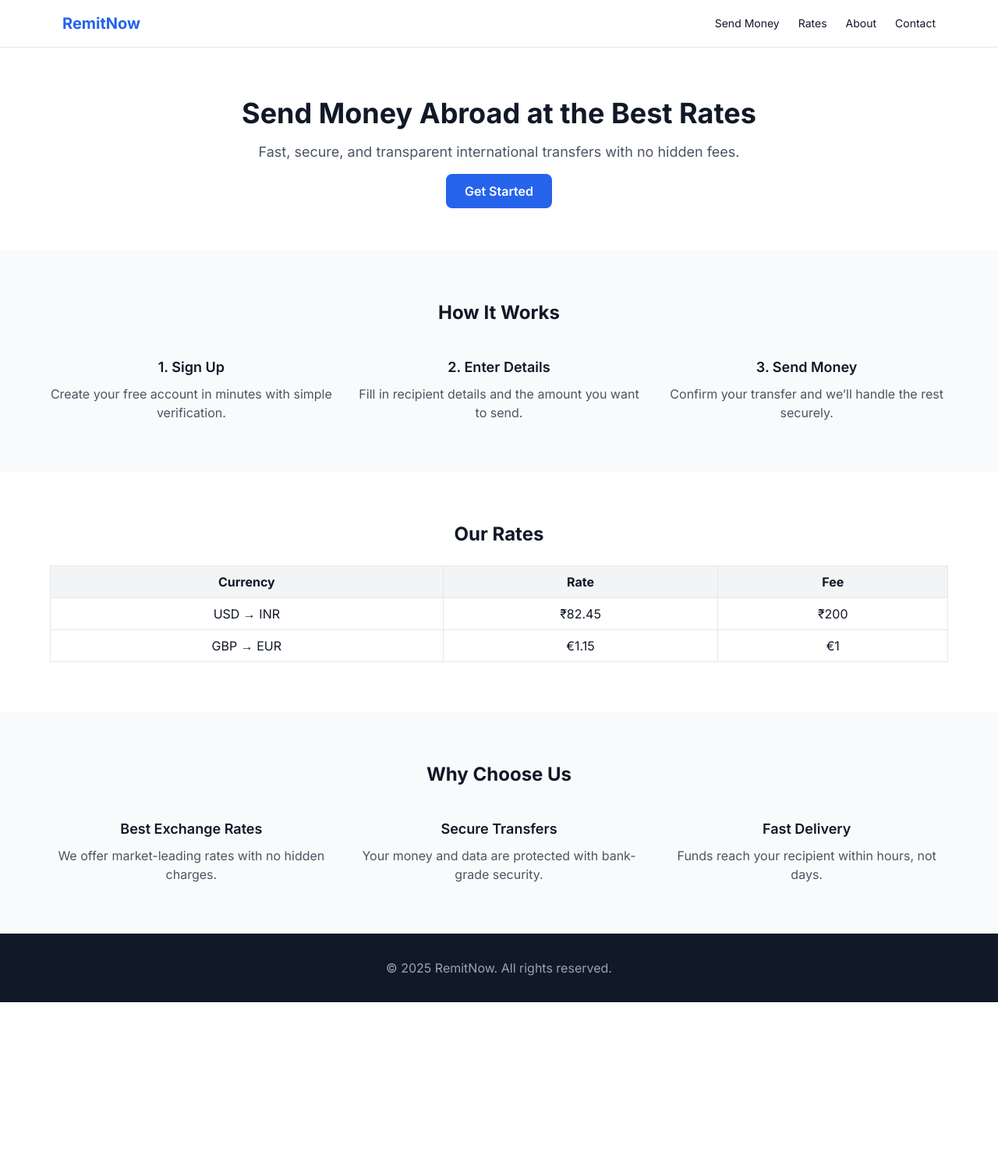
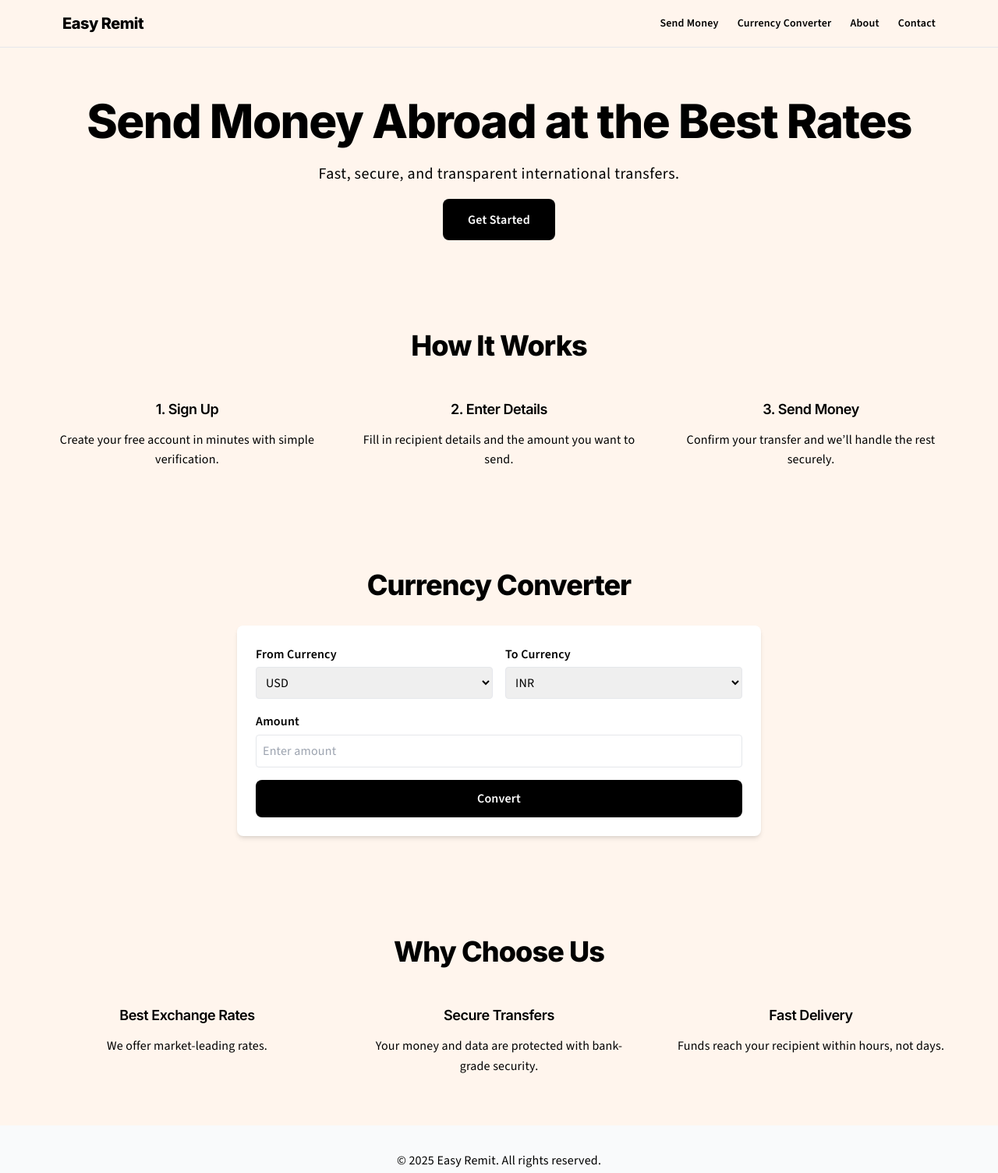
Before and after one commit to gitguyroy/Easy-Remit-2, a plain HTML site: page index.html in a window 1280 px wide. Shown: the whole page at 78% size. Before the commit the page ends 1285 px from the top, so only its background shows below. Drawn offline with nearby package versions, Linux system fonts and the light colour scheme.

Commit message:
Update index.html
Updated code

```diff
--- a/index.html
+++ b/index.html
@@ -3,24 +3,47 @@
 <head>
   <meta charset="UTF-8" />
   <meta name="viewport" content="width=device-width, initial-scale=1.0" />
-  <title>RemitNow - International Transfers</title>
+  <title>Easy Remit - International Transfers</title>
   <script src="https://cdn.tailwindcss.com"></script>
-  <link href="https://fonts.googleapis.com/css2?family=Inter:wght@400;600;700&display=swap" rel="stylesheet">
+  <link href="https://fonts.googleapis.com/css2?family=Inter:wght@400;600;800&family=Source+Sans+3:wght@400;500;600&display=swap" rel="stylesheet">
   <style>
-    body { font-family: 'Inter', sans-serif; }
+    body {
+      font-family: 'Source Sans 3', sans-serif;
+      color: #000;
+      letter-spacing: 0.2px;
+    }
+    h1, h2, h3, h4 {
+      font-family: 'Inter', sans-serif;
+      font-weight: 800;
+      letter-spacing: -0.5px;
+      color: #000;
+    }
+    p, a, li, td, th, input, select, button, label {
+      font-family: 'Source Sans 3', sans-serif;
+      font-weight: 400;
+      line-height: 1.6;
+      color: #000;
+    }
+    nav a {
+      font-weight: 700;
+    }
+    th {
+      font-weight: 700;
+      border: none !important;
+    }
   </style>
 </head>
-<body class="bg-white text-gray-900">
+<body class="bg-[#fff5ed] text-black">
   <!-- Navigation -->
   <header class="border-b border-gray-200">
     <div class="max-w-6xl mx-auto flex items-center justify-between p-4">
-      <h1 class="text-xl font-bold text-blue-600">RemitNow</h1>
+      <h1 class="text-xl font-bold">Easy Remit</h1>
       <nav>
-        <ul class="flex space-x-6 text-sm font-medium">
-          <li><a href="#send" class="hover:text-blue-600">Send Money</a></li>
-          <li><a href="#rates" class="hover:text-blue-600">Rates</a></li>
-          <li><a href="#about" class="hover:text-blue-600">About</a></li>
-          <li><a href="#contact" class="hover:text-blue-600">Contact</a></li>
+        <ul class="flex space-x-6 text-sm font-bold">
+          <li><a href="#send" class="hover:opacity-70">Send Money</a></li>
+          <li><a href="#converter" class="hover:opacity-70">Currency Converter</a></li>
+          <li><a href="#about" class="hover:opacity-70">About</a></li>
+          <li><a href="#contact" class="hover:opacity-70">Contact</a></li>
         </ul>
       </nav>
     </div>
@@ -28,90 +51,132 @@
 
   <!-- Hero Section -->
   <section class="max-w-6xl mx-auto text-center py-16 px-4">
-    <h2 class="text-4xl font-bold mb-4">Send Money Abroad at the Best Rates</h2>
-    <p class="text-lg text-gray-600 mb-6">
-      Fast, secure, and transparent international transfers with no hidden fees.
+    <h2 class="text-6xl font-extrabold mb-6 tracking-tight">Send Money Abroad at the Best Rates</h2>
+    <p class="text-xl font-medium mb-8 tracking-wide">
+      Fast, secure, and transparent international transfers.
     </p>
-    <a href="#send" class="bg-blue-600 text-white px-6 py-3 rounded-lg font-semibold hover:bg-blue-700 transition">Get Started</a>
+    <a href="#send" class="bg-black text-white px-8 py-4 rounded-lg font-semibold hover:opacity-80 transition">Get Started</a>
   </section>
 
   <!-- How It Works -->
-  <section id="how" class="bg-gray-50 py-16 px-4">
+  <section id="how" class="py-16 px-4">
     <div class="max-w-6xl mx-auto text-center">
-      <h3 class="text-2xl font-bold mb-10">How It Works</h3>
-      <div class="grid grid-cols-1 md:grid-cols-3 gap-8">
+      <h3 class="text-4xl font-bold mb-12 tracking-tight">How It Works</h3>
+      <div class="grid grid-cols-1 md:grid-cols-3 gap-12">
         <div>
-          <h4 class="text-lg font-semibold mb-2">1. Sign Up</h4>
-          <p class="text-gray-600">Create your free account in minutes with simple verification.</p>
+          <h4 class="text-lg font-semibold mb-3 tracking-tight">1. Sign Up</h4>
+          <p>Create your free account in minutes with simple verification.</p>
         </div>
         <div>
-          <h4 class="text-lg font-semibold mb-2">2. Enter Details</h4>
-          <p class="text-gray-600">Fill in recipient details and the amount you want to send.</p>
+          <h4 class="text-lg font-semibold mb-3 tracking-tight">2. Enter Details</h4>
+          <p>Fill in recipient details and the amount you want to send.</p>
         </div>
         <div>
-          <h4 class="text-lg font-semibold mb-2">3. Send Money</h4>
-          <p class="text-gray-600">Confirm your transfer and we’ll handle the rest securely.</p>
+          <h4 class="text-lg font-semibold mb-3 tracking-tight">3. Send Money</h4>
+          <p>Confirm your transfer and we’ll handle the rest securely.</p>
         </div>
       </div>
     </div>
   </section>
 
-  <!-- Rates Section -->
-  <section id="rates" class="py-16 px-4">
-    <div class="max-w-6xl mx-auto text-center">
-      <h3 class="text-2xl font-bold mb-6">Our Rates</h3>
-      <div class="overflow-x-auto">
-        <table class="table-auto w-full border-collapse border border-gray-200">
-          <thead>
-            <tr class="bg-gray-100">
-              <th class="px-4 py-2 border border-gray-200">Currency</th>
-              <th class="px-4 py-2 border border-gray-200">Rate</th>
-              <th class="px-4 py-2 border border-gray-200">Fee</th>
-            </tr>
-          </thead>
-          <tbody>
-            <tr>
-              <td class="px-4 py-2 border border-gray-200">USD → INR</td>
-              <td class="px-4 py-2 border border-gray-200">₹82.45</td>
-              <td class="px-4 py-2 border border-gray-200">₹200</td>
-            </tr>
-            <tr>
-              <td class="px-4 py-2 border border-gray-200">GBP → EUR</td>
-              <td class="px-4 py-2 border border-gray-200">€1.15</td>
-              <td class="px-4 py-2 border border-gray-200">€1</td>
-            </tr>
-          </tbody>
-        </table>
+  <!-- Currency Converter Section -->
+  <section id="converter" class="py-16 px-4">
+    <div class="max-w-6xl mx-auto">
+      <h3 class="text-4xl font-bold mb-8 tracking-tight text-center">Currency Converter</h3>
+
+      <!-- Currency Converter Form -->
+      <div class="max-w-2xl mx-auto bg-white p-6 rounded-lg shadow-md">
+        <form id="converterForm" class="space-y-4">
+          <div class="grid grid-cols-1 md:grid-cols-2 gap-4">
+            <div>
+              <label class="block mb-1 font-semibold">From Currency</label>
+              <select class="border rounded px-2 py-2 w-full" name="fromCurrency">
+                <option>USD</option>
+                <option>GBP</option>
+                <option>EUR</option>
+                <option>INR</option>
+              </select>
+            </div>
+            <div>
+              <label class="block mb-1 font-semibold">To Currency</label>
+              <select class="border rounded px-2 py-2 w-full" name="toCurrency">
+                <option>INR</option>
+                <option>USD</option>
+                <option>GBP</option>
+                <option>EUR</option>
+              </select>
+            </div>
+          </div>
+          <div>
+            <label class="block mb-1 font-semibold">Amount</label>
+            <input type="number" name="amount" placeholder="Enter amount" class="border rounded px-2 py-2 w-full">
+          </div>
+          <button type="button" id="convertBtn" class="bg-black text-white px-6 py-3 rounded-lg font-semibold hover:opacity-80 transition w-full">Convert</button>
+        </form>
+
+        <!-- Contact Form (hidden initially) -->
+        <div id="contactForm" class="hidden mt-6">
+          <h4 class="text-2xl font-bold mb-4">Get in Touch</h4>
+          <form id="googleSheetForm" class="space-y-4">
+            <input type="text" name="name" placeholder="Your Name" class="border rounded px-2 py-2 w-full" required>
+            <input type="email" name="email" placeholder="Your Email" class="border rounded px-2 py-2 w-full" required>
+            <textarea name="message" placeholder="Your Message" class="border rounded px-2 py-2 w-full" required></textarea>
+            <button type="submit" class="bg-black text-white px-6 py-3 rounded-lg font-semibold hover:opacity-80 transition w-full">Submit</button>
+          </form>
+          <p id="formMsg" class="text-green-600 font-semibold mt-4 hidden">✅ Submitted successfully!</p>
+        </div>
       </div>
     </div>
   </section>
 
   <!-- Why Choose Us -->
-  <section id="about" class="bg-gray-50 py-16 px-4">
+  <section id="about" class="py-16 px-4">
     <div class="max-w-6xl mx-auto text-center">
-      <h3 class="text-2xl font-bold mb-10">Why Choose Us</h3>
-      <div class="grid grid-cols-1 md:grid-cols-3 gap-8">
+      <h3 class="text-4xl font-bold mb-12 tracking-tight">Why Choose Us</h3>
+      <div class="grid grid-cols-1 md:grid-cols-3 gap-12">
         <div>
-          <h4 class="text-lg font-semibold mb-2">Best Exchange Rates</h4>
-          <p class="text-gray-600">We offer market-leading rates with no hidden charges.</p>
+          <h4 class="text-lg font-semibold mb-3 tracking-tight">Best Exchange Rates</h4>
+          <p>We offer market-leading rates.</p>
         </div>
         <div>
-          <h4 class="text-lg font-semibold mb-2">Secure Transfers</h4>
-          <p class="text-gray-600">Your money and data are protected with bank-grade security.</p>
+          <h4 class="text-lg font-semibold mb-3 tracking-tight">Secure Transfers</h4>
+          <p>Your money and data are protected with bank-grade security.</p>
         </div>
         <div>
-          <h4 class="text-lg font-semibold mb-2">Fast Delivery</h4>
-          <p class="text-gray-600">Funds reach your recipient within hours, not days.</p>
+          <h4 class="text-lg font-semibold mb-3 tracking-tight">Fast Delivery</h4>
+          <p>Funds reach your recipient within hours, not days.</p>
         </div>
       </div>
     </div>
   </section>
 
   <!-- Footer -->
-  <footer id="contact" class="bg-gray-900 text-gray-400 py-8">
+  <footer id="contact" class="bg-gray-50 text-black py-8">
     <div class="max-w-6xl mx-auto text-center">
-      <p>© 2025 RemitNow. All rights reserved.</p>
+      <p>© 2025 Easy Remit. All rights reserved.</p>
     </div>
   </footer>
+
+  <script>
+    // Show contact form after Convert
+    document.getElementById('convertBtn').addEventListener('click', function() {
+      document.getElementById('contactForm').classList.remove('hidden');
+    });
+
+    // Google Sheets form submission demo
+    const scriptURL = "YOUR_GOOGLE_APPS_SCRIPT_URL"; // Replace with deployed Google Apps Script URL
+    const form = document.getElementById('googleSheetForm');
+    const formMsg = document.getElementById('formMsg');
+
+    form.addEventListener('submit', e => {
+      e.preventDefault();
+      fetch(scriptURL, { method: 'POST', body: new FormData(form)})
+        .then(response => {
+          formMsg.classList.remove('hidden');
+          form.reset();
+        })
+        .catch(error => console.error('Error!', error.message));
+    });
+  </script>
 </body>
 </html>
```
